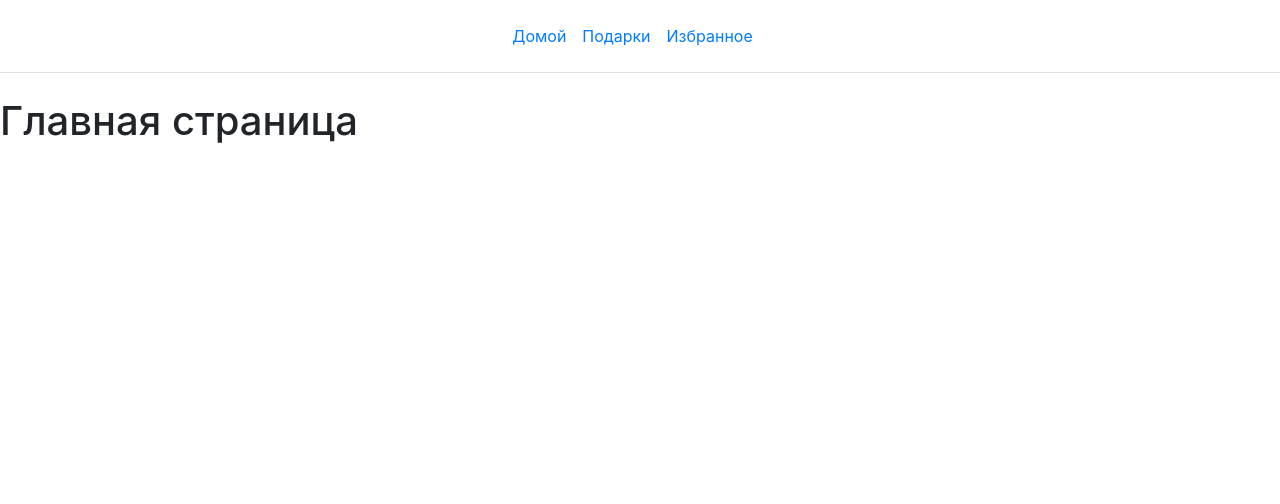
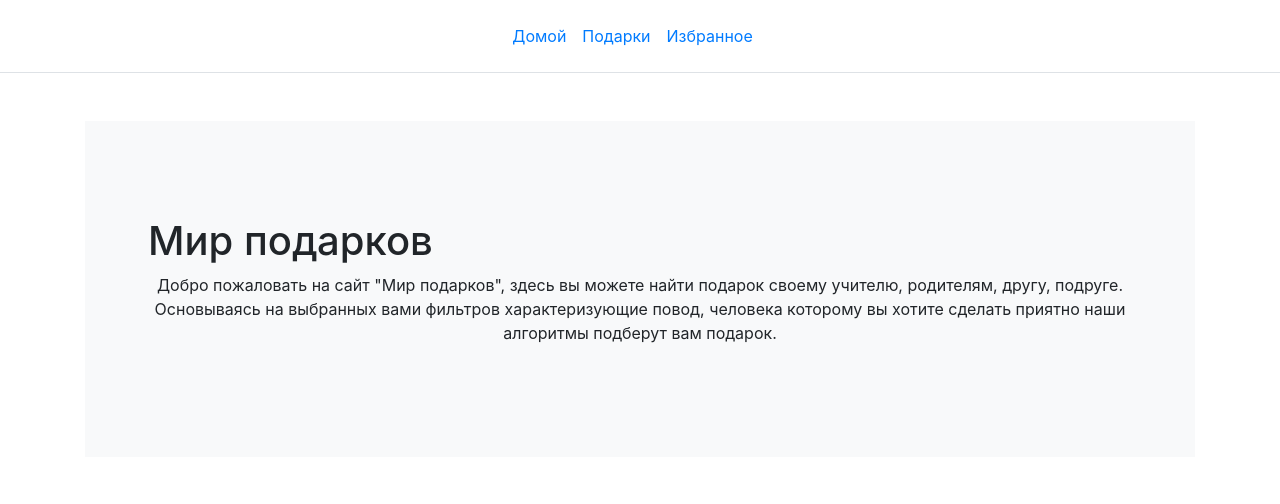
Before and after one commit to xhishka/Individual_project23, a Django app: page / in a window 1280 px wide. Shown: the top 504 px of the page. Run offline with Django 4.2, Linux system fonts and the light colour scheme.

Commit message:
just save

```diff
--- a/dead/app1/templates/app1/gifts.html
+++ b/dead/app1/templates/app1/gifts.html
@@ -5,6 +5,7 @@
 {% endblock %}
 {% block content %}
 <h1 class="text-start">Подарки:</h1>
+
 {% for b in gifts %}
 <div class="album py-5 bg-light">
     <div class="container">
@@ -16,6 +17,7 @@
                         <a class="card-text" href="{{ b.uurl }}">{{ b.title }}</a>
                         <div class="d-flex justify-content-between align-items-center">
                             <div class="btn-group">
+
                                 <button type="button" class="btn btn-sm btn-outline-secondary">+</button>
                             </div>
                         </div>
--- a/dead/app1/templates/app1/index.html
+++ b/dead/app1/templates/app1/index.html
@@ -4,5 +4,14 @@
 Главная
 {% endblock %}
 {% block content %}
-<h1>Главная страница</h1>
+<div class="container py-4">
+    <div class="p-5 mb-4 bg-light rounded-3">
+        <div class="container-fluid py-5">
+            <h1 class="display-5 fw-bold">Мир подарков</h1>
+            <p class="text-center">Добро пожаловать на сайт "Мир подарков", здесь вы можете найти подарок своему
+                учителю, родителям, другу, подруге. Основываясь на выбранных вами фильтров характеризующие повод, человека которому вы
+                хотите сделать приятно наши алгоритмы подберут вам подарок.</p>
+        </div>
+    </div>
+</div>
 {% endblock %}
```
Also changed, not shown: dead/db.sqlite3.
